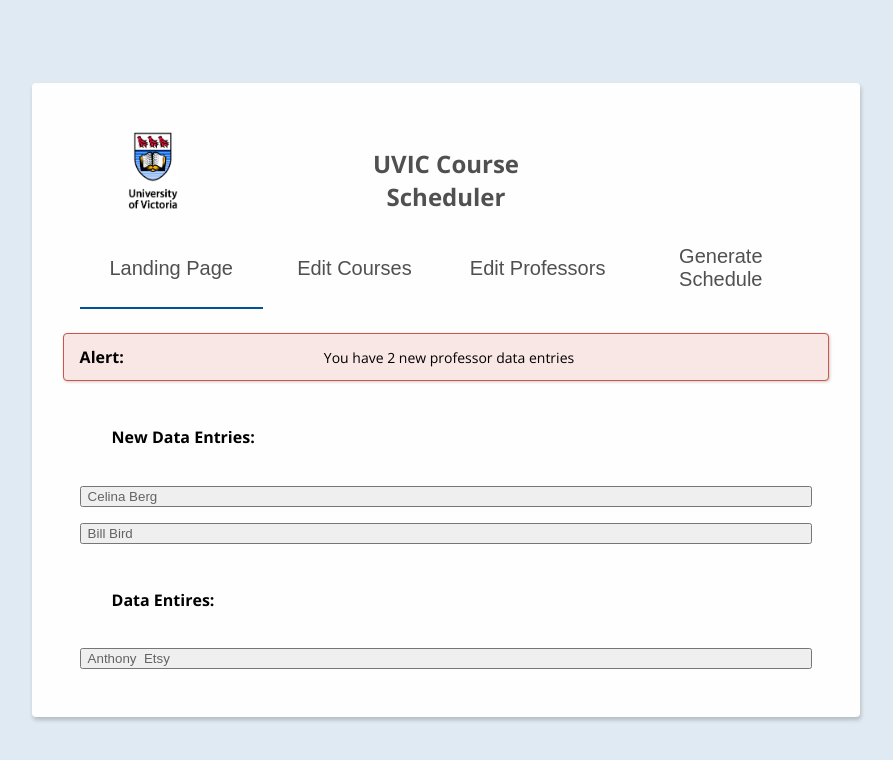
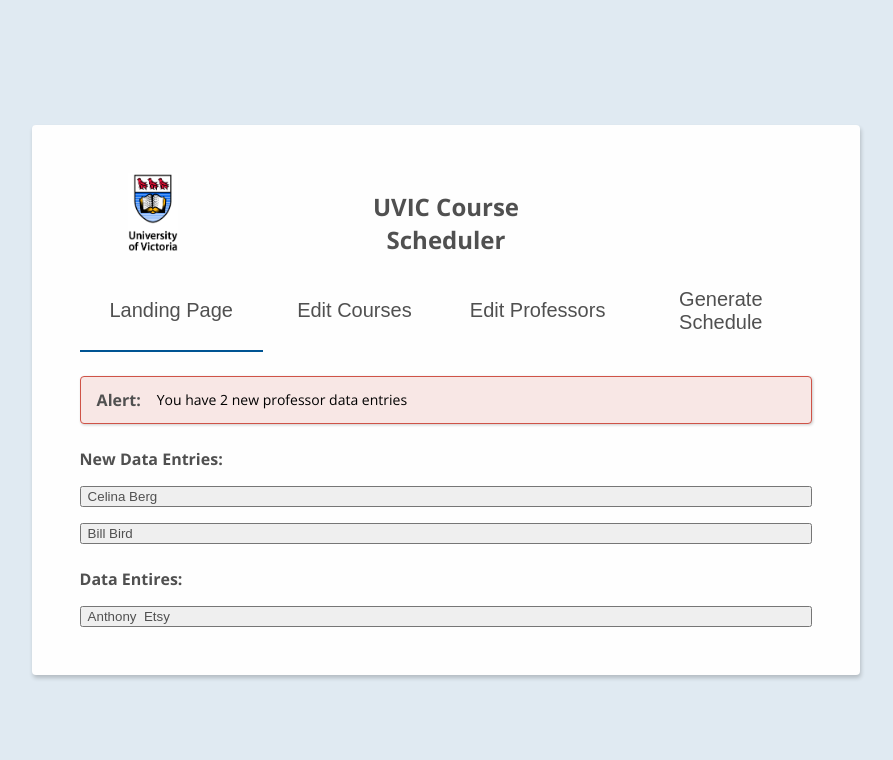
Before and after one commit to seng499-company1/frontend, a React (Create React App) app in the folder best-uvic-scheduler/: page /#/LandingPage in a window 1280 px wide. Shown: the top 760 px of the page, without its empty margins (194-1087 px from the left). Built offline with nearby package versions, Linux system fonts and the light colour scheme.

Commit message:
landing page upgrades

```diff
--- a/best-uvic-scheduler/src/Components/Alert/alert.tsx
+++ b/best-uvic-scheduler/src/Components/Alert/alert.tsx
@@ -13,27 +13,24 @@
   border-radius: 4px;
   border: 1px solid var(--danger-400);
   ${DefaultShadow}
-  display: grid;
+  display: flex;
   align-items: center;
   background-color: var(--danger-50);
   padding: var(--space-small) var(--space-large);
-  grid-template-columns: repeat(3, 1fr);
+  box-sizing: border-box;
 `;
 
 const AlertText = styled.p`
-  grid-column: 1;
-  color: black;
+  color: var(--font-color);
   font-size: 16px;
-  grid-row: 1;
   font-weight: bold;
   margin: 0;
+  padding-right: var(--space-med);
 `;
 
 const Message = styled.p`
   color: black;
-  grid-column: 2 / -1;
   font-size: var(--font-size-normal);
-  grid-row: 1;
   margin: 0;
 `;
 
--- a/best-uvic-scheduler/src/Components/tab-group/tab-group.tsx
+++ b/best-uvic-scheduler/src/Components/tab-group/tab-group.tsx
@@ -98,7 +98,7 @@
   margin-bottom: 2px;
   width: 100%;
   text-align: center;
-  color: var(--text);
+  color: var(--font-color);
   margin: 0;
 `;
 
--- a/best-uvic-scheduler/src/Pages/AdminPages/LandingPage.tsx
+++ b/best-uvic-scheduler/src/Pages/AdminPages/LandingPage.tsx
@@ -40,13 +40,12 @@
 `;
 
 const DataEntryTitleDiv = styled.h4`
-  padding-left: 32px;
-  color: black;
+  color: var(--font-color);
+  margin: 0;
 `;
 
 const ProfNameDiv = styled.button`
-  color: var(--grey-800);
-  text-color: black;
+  color: var(--font-color);
   align: center;
   text-align: left;
 `;
--- a/best-uvic-scheduler/src/Pages/LoginPage.tsx
+++ b/best-uvic-scheduler/src/Pages/LoginPage.tsx
@@ -17,7 +17,7 @@
 const BoxDiv = styled.div`
   display: flex;
   flex-direction: column;
-  color: var(--text);
+  color: var(--font-color);
   padding: var(--space-4x-large) var(--space-5x-large) var(--space-5x-large);
   max-width: 500px;
   margin: auto;
```
